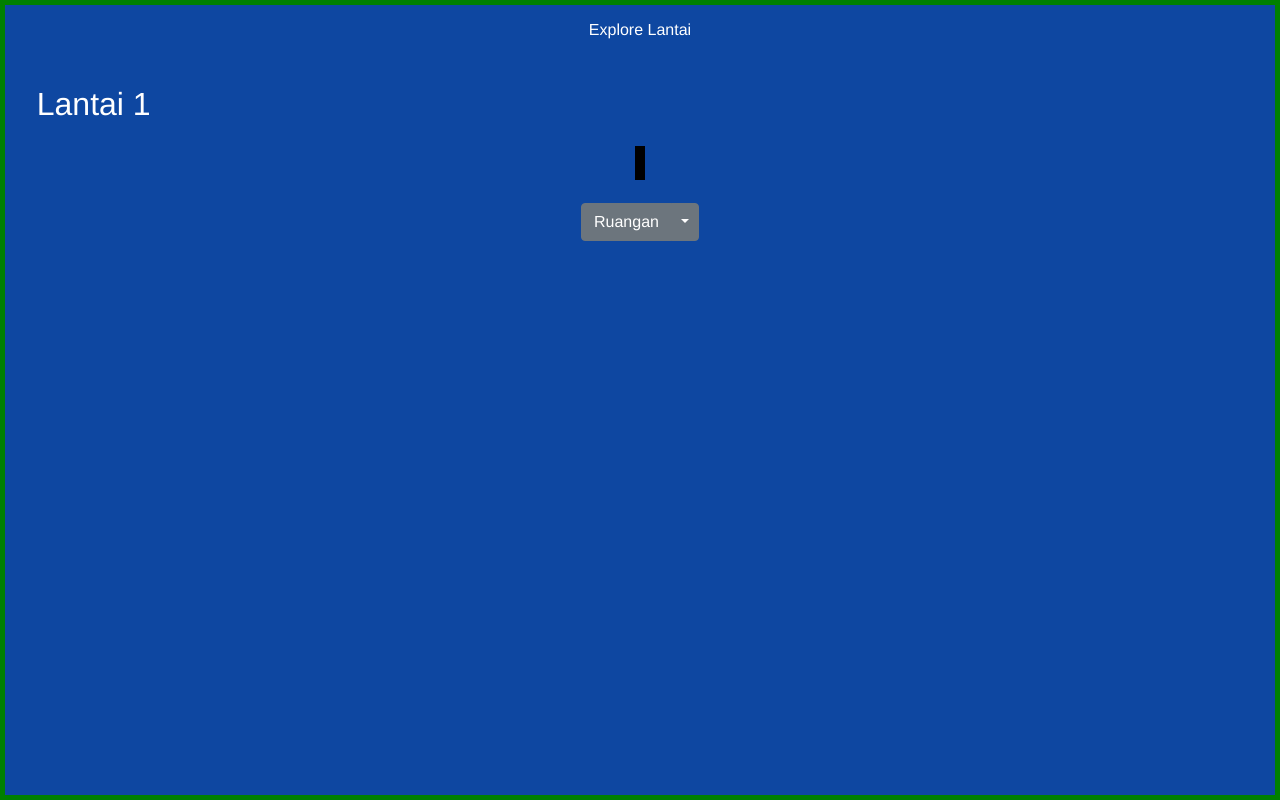
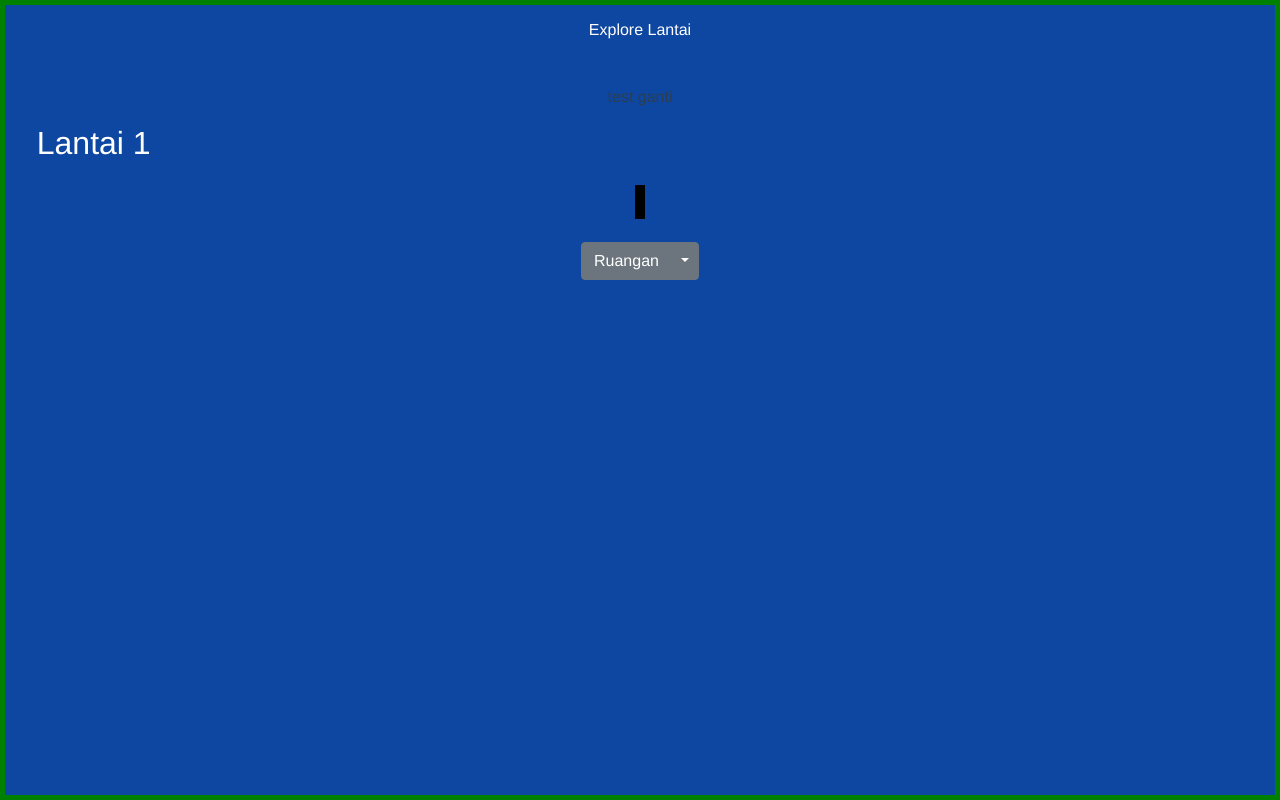
Before and after one commit to hfsmhmmd/maps-trydeploy, a Vue app: page /#/mappage/1 in a window 1280 px wide. Built offline with nearby package versions, Linux system fonts and the light colour scheme.

Commit message:
Update MapPageView.vue

```diff
--- a/src/views/MapPageView.vue
+++ b/src/views/MapPageView.vue
@@ -1,6 +1,7 @@
 <template>
   <div class="MapPage">
 
+    test ganti
 
   <div class=upperBar>
       <h2>Lantai {{$route.params.id}}</h2>
```
